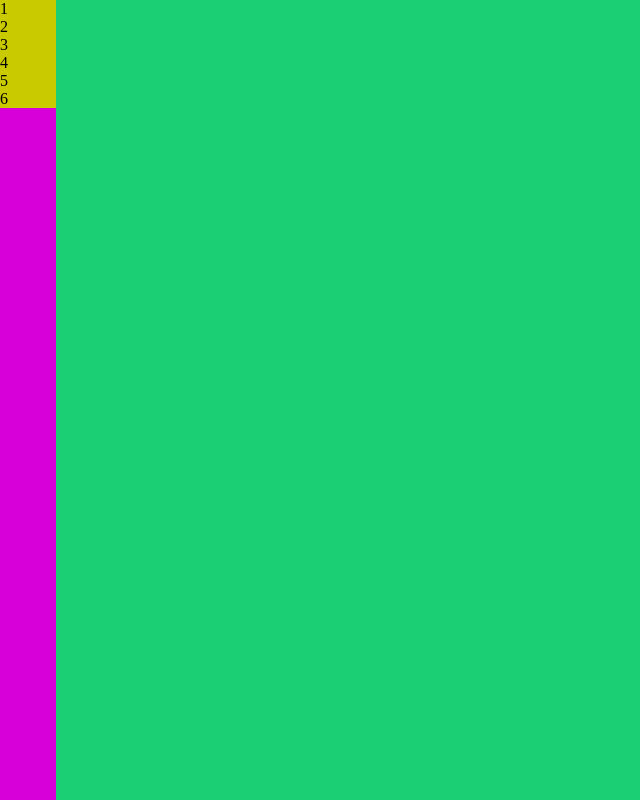
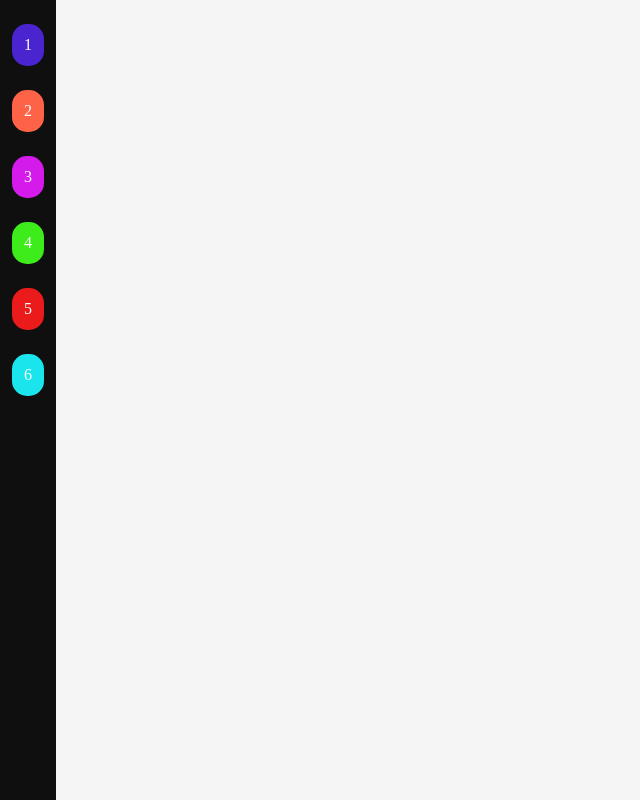
Before and after one commit to lrb7dev/etc, a plain HTML site: page others/navbar_/index.html in a window 1280 px wide. Shown: the whole page, without its empty margins (0-640 px from the left). Drawn offline with Linux system fonts and the light colour scheme.

Commit message:
more styles

```diff
--- a/others/navbar_/index.html
+++ b/others/navbar_/index.html
@@ -15,12 +15,12 @@
         <div class="content">
             <nav class="navbar">
                 <ul>
-                    <li>1</li>
-                    <li>2</li>
-                    <li>3</li>
-                    <li>4</li>
-                    <li>5</li>
-                    <li>6</li>
+                    <li><a href="#">1</a></li>
+                    <li><a href="#">2</a></li>
+                    <li><a href="#">3</a></li>
+                    <li><a href="#">4</a></li>
+                    <li><a href="#">5</a></li>
+                    <li><a href="#">6</a></li>
                 </ul>
             </nav>
         </div>
--- a/others/navbar_/style.css
+++ b/others/navbar_/style.css
@@ -9,7 +9,7 @@
 :root {
     --color001 : rgb(27, 207, 117);
     --color002 : rgb(216, 0, 216);
-    --color003 : #caca01;
+    --color003 : #000000ef;
 }
 
 body {
@@ -27,14 +27,71 @@ h1 {
     flex-direction: row;
     height: 100vh;
     width: 100%;
-    background-color: var(--color001);
+    /* background-color: var(--color001); */
+    background-color: whitesmoke;
 }
 
 .content {
     width: 56px;
-    background-color: var(--color002);
+    /* background-color: var(--color002); */
 }
 
-ul {
+.navbar ul {
+    position: relative;
+    display: flex;
+    flex-direction: column;
+    height: 100vh;
     background-color: var(--color003);
+    padding-top: 1.5em;
+    list-style: none;
 }
+
+.navbar ul li {
+    text-align: center;
+    border-radius: 15px;
+    margin-bottom: 1.5em;
+    margin-left: auto;
+    margin-right: auto;
+    padding: .75em;
+    cursor: pointer;
+    /* box-shadow: 1px 3px 10px #ffffff; */
+}
+
+.navbar ul li a {
+    text-decoration: none;
+    color: #ffffff;
+}
+
+.navbar ul li:hover {
+    box-shadow: 1px 3px 10px #ffffff;
+    background: #ffffff95!important;
+}
+
+.active {
+    box-shadow: 1px 3px 10px #ffffff;
+    background: #ffffff95!important;
+}
+
+.navbar ul li:nth-child(1) {
+    background-color: #4a25cf;
+}
+
+.navbar ul li:nth-child(2) {
+    background-color: tomato;
+}
+
+.navbar ul li:nth-child(3) {
+    background-color: #d41bec;
+}
+
+.navbar ul li:nth-child(4) {
+    background-color: #3eec1b;
+}
+
+.navbar ul li:nth-child(5) {
+    background-color: #ec1b1b;
+}
+
+.navbar ul li:nth-child(6) {
+    background-color: #1be5ec;
+}
```
